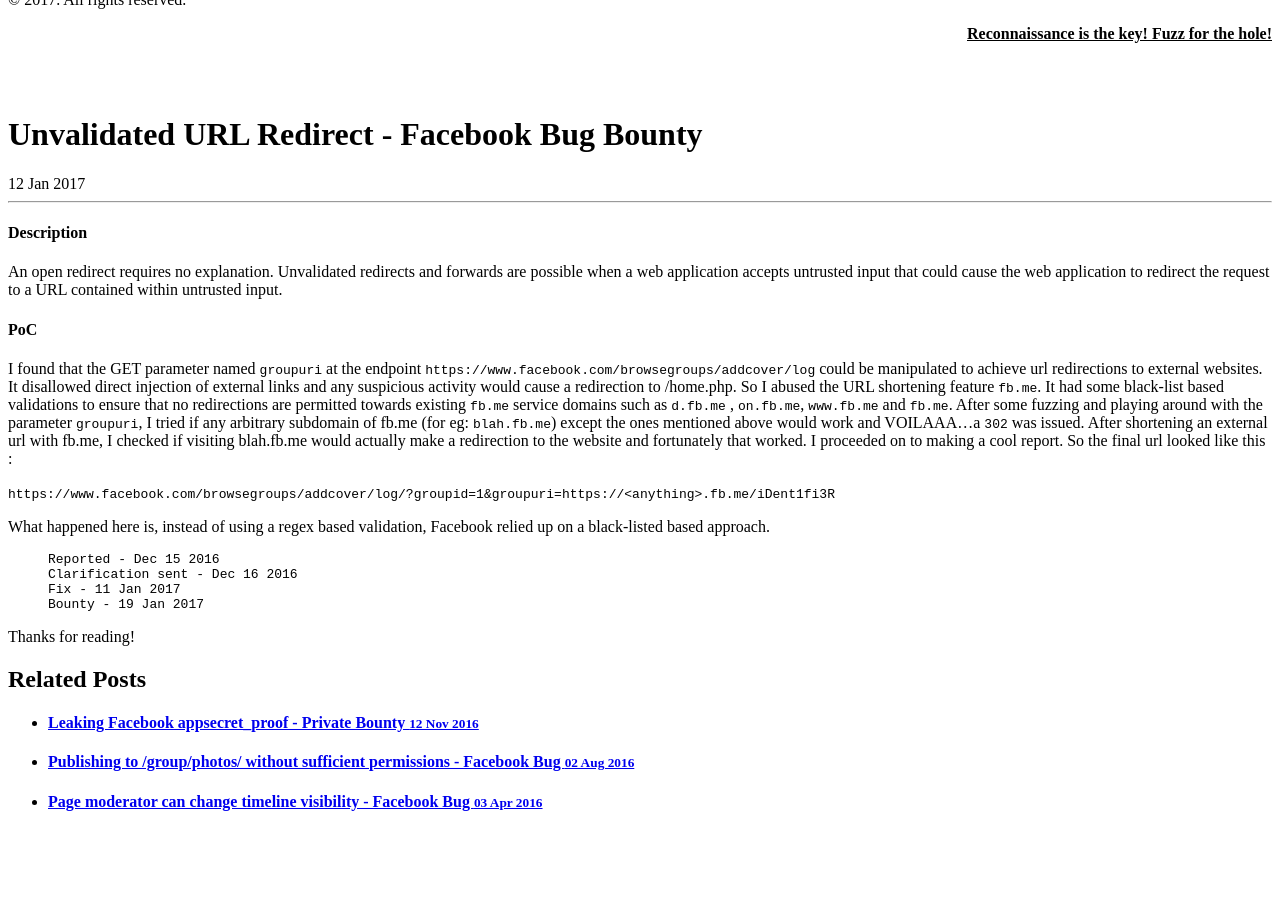
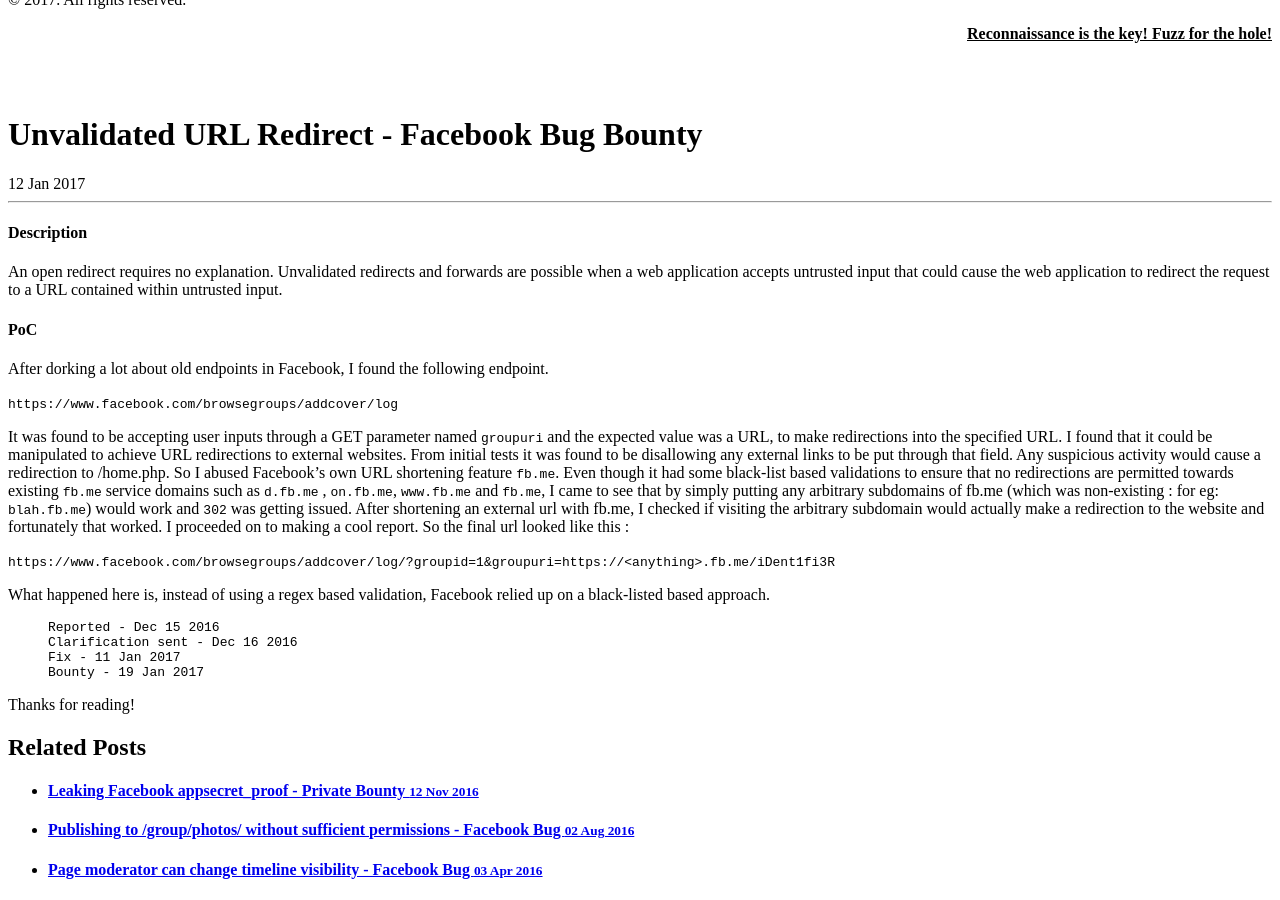
Before and after one commit to sahadnk72/sahadnk72.github.io, a Jekyll site: the page built from _posts/2017-01-12-fb-open-redirect.md, in a window 1280 px wide and 900 px high, scrolled down 675 px. Built offline with Jekyll 4.4.1, drawn with Linux system fonts in a browser that asks for light colours; before the commit the page ends 1507 px from its top, so only the background shows below that.

Commit message:
Update 2017-01-12-fb-open-redirect.md

```diff
--- a/_posts/2017-01-12-fb-open-redirect.md
+++ b/_posts/2017-01-12-fb-open-redirect.md
@@ -14,12 +14,16 @@ accepts untrusted input that could cause the web application to redirect the req
 
 #### PoC
 
-I found that the GET parameter named `groupuri` at the endpoint `https://www.facebook.com/browsegroups/addcover/log` could be manipulated to achieve
-url redirections to external websites. It disallowed direct injection of external links and any suspicious activity would cause a redirection to /home.php.
-So I abused the URL shortening feature `fb.me`. It had some black-list based validations to ensure that no redirections are permitted towards existing `fb.me` service domains
-such as `d.fb.me` , `on.fb.me`, `www.fb.me` and `fb.me`.
-After some fuzzing and playing around with the parameter `groupuri`, I tried if any arbitrary subdomain of fb.me (for eg: `blah.fb.me`) except the ones mentioned above would work and VOILAAA...a `302` was issued.
-After shortening an external url with fb.me, I checked if visiting blah.fb.me would actually make a redirection to the website and fortunately that worked. I proceeded on to making a cool report. So the final url looked like this :
+After dorking a lot about old endpoints in Facebook, I found the following endpoint.
+
+`https://www.facebook.com/browsegroups/addcover/log`
+
+
+It was found to be accepting user inputs through a GET parameter named `groupuri` and the expected value was a URL, to make redirections into the specified URL. I found that it could be manipulated to achieve
+URL redirections to external websites. From initial tests it was found to be disallowing any external links to be put through that field. Any suspicious activity would cause a redirection to /home.php.
+So I abused Facebook's own URL shortening feature `fb.me`. Even though it had some black-list based validations to ensure that no redirections are permitted towards existing `fb.me` service domains
+such as `d.fb.me` , `on.fb.me`, `www.fb.me` and `fb.me`, I came to see that by simply putting any arbitrary subdomains  of fb.me (which was non-existing : for eg: `blah.fb.me`) would work and `302` was getting issued.
+After shortening an external url with fb.me, I checked if visiting the arbitrary subdomain would actually make a redirection to the website and fortunately that worked. I proceeded on to making a cool report. So the final url looked like this :
 
 
 
```
